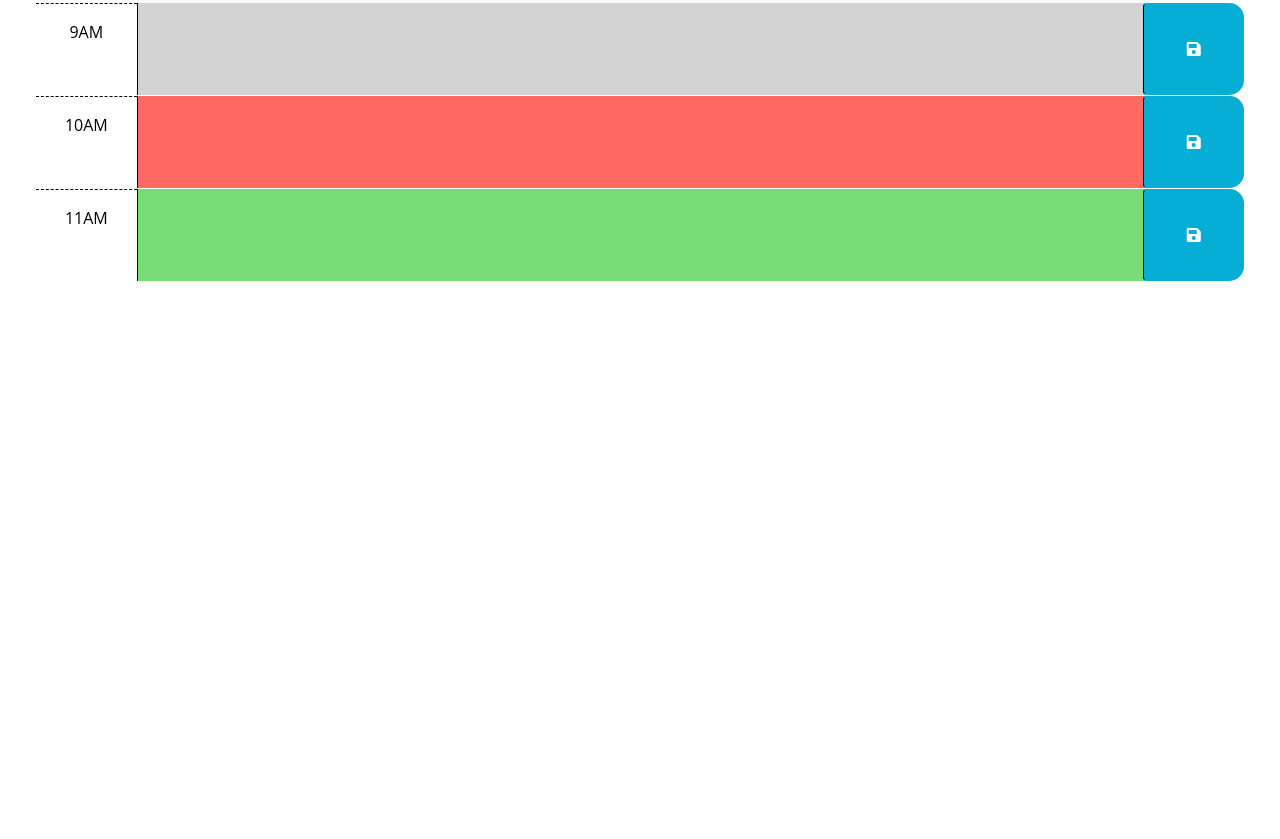
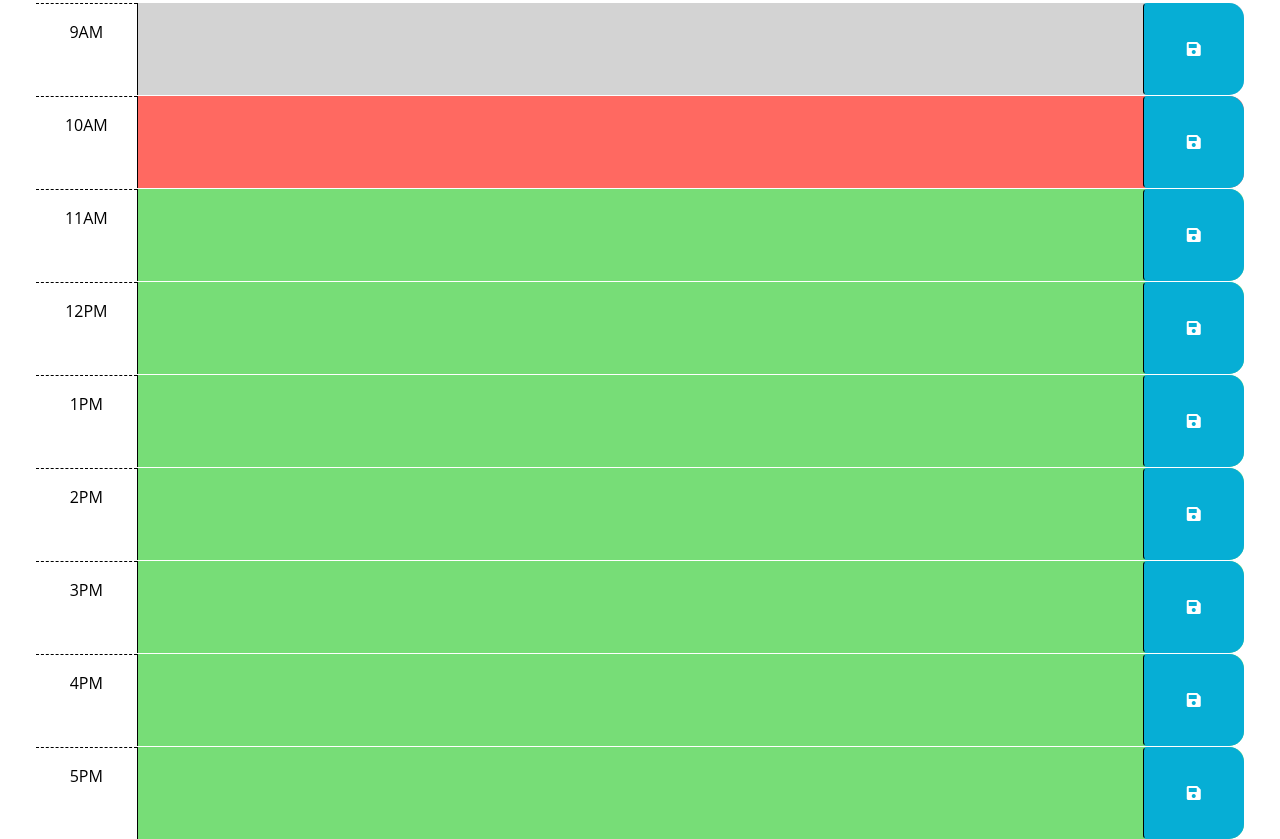
Before and after one commit to Joy-Johns/Work_Day_Scheduler, a plain HTML site: page Develop/index.html in a window 1280 px wide. Shown: the part 295-1134 px from the top of the page. Before the commit the page ends 800 px from the top, so only its background shows below. Drawn offline with nearby package versions, Linux system fonts and the light colour scheme.

Commit message:
Added time blocks for working hours

```diff
--- a/Develop/index.html
+++ b/Develop/index.html
@@ -67,6 +67,54 @@
           <i class="fas fa-save" aria-hidden="true"></i>
         </button>
       </div>
+
+      <div id="hour-12" class="row time-block future">
+        <div class="col-2 col-md-1 hour text-center py-3">12PM</div>
+        <textarea class="col-8 col-md-10 description" rows="3"> </textarea>
+        <button class="btn saveBtn col-2 col-md-1" aria-label="save">
+          <i class="fas fa-save" aria-hidden="true"></i>
+        </button>
+      </div>
+
+      <div id="hour-1" class="row time-block future">
+        <div class="col-2 col-md-1 hour text-center py-3">1PM</div>
+        <textarea class="col-8 col-md-10 description" rows="3"> </textarea>
+        <button class="btn saveBtn col-2 col-md-1" aria-label="save">
+          <i class="fas fa-save" aria-hidden="true"></i>
+        </button>
+      </div>
+
+      <div id="hour-2" class="row time-block future">
+        <div class="col-2 col-md-1 hour text-center py-3">2PM</div>
+        <textarea class="col-8 col-md-10 description" rows="3"> </textarea>
+        <button class="btn saveBtn col-2 col-md-1" aria-label="save">
+          <i class="fas fa-save" aria-hidden="true"></i>
+        </button>
+      </div>
+
+      <div id="hour-3" class="row time-block future">
+        <div class="col-2 col-md-1 hour text-center py-3">3PM</div>
+        <textarea class="col-8 col-md-10 description" rows="3"> </textarea>
+        <button class="btn saveBtn col-2 col-md-1" aria-label="save">
+          <i class="fas fa-save" aria-hidden="true"></i>
+        </button>
+      </div>
+
+      <div id="hour-4" class="row time-block future">
+        <div class="col-2 col-md-1 hour text-center py-3">4PM</div>
+        <textarea class="col-8 col-md-10 description" rows="3"> </textarea>
+        <button class="btn saveBtn col-2 col-md-1" aria-label="save">
+          <i class="fas fa-save" aria-hidden="true"></i>
+        </button>
+      </div>
+
+      <div id="hour-5" class="row time-block future">
+        <div class="col-2 col-md-1 hour text-center py-3">5PM</div>
+        <textarea class="col-8 col-md-10 description" rows="3"> </textarea>
+        <button class="btn saveBtn col-2 col-md-1" aria-label="save">
+          <i class="fas fa-save" aria-hidden="true"></i>
+        </button>
+      </div>
     </div>
 
     <script src="https://cdnjs.cloudflare.com/ajax/libs/jquery/3.2.1/jquery.min.js"></script>
```
